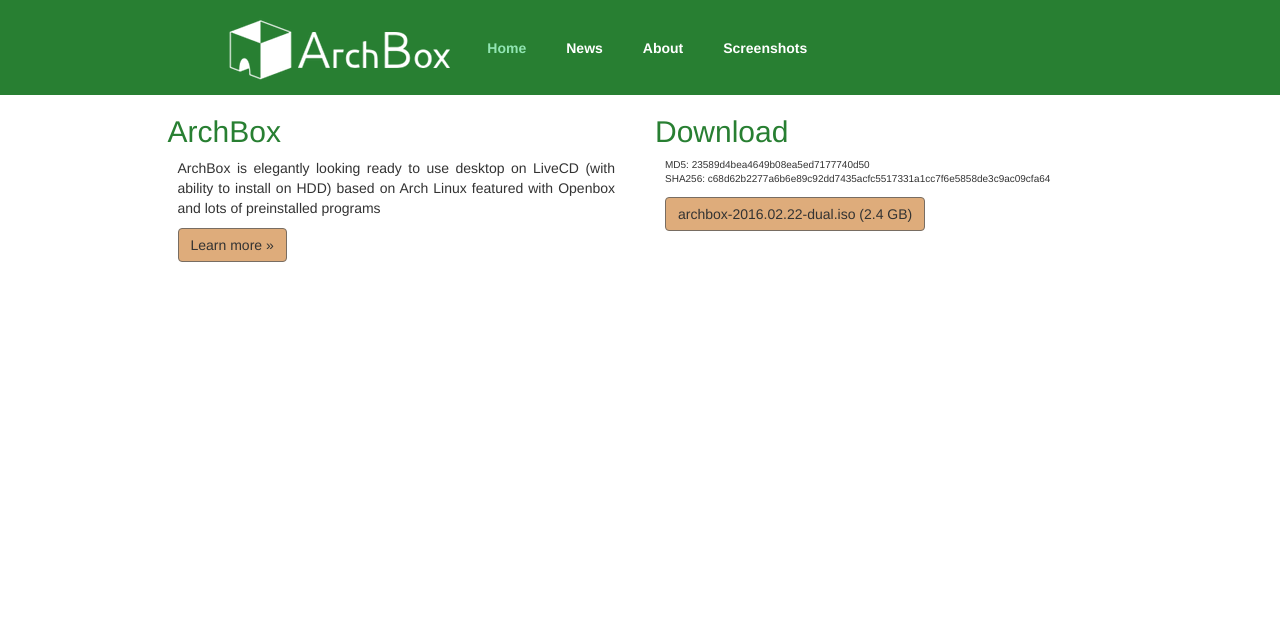
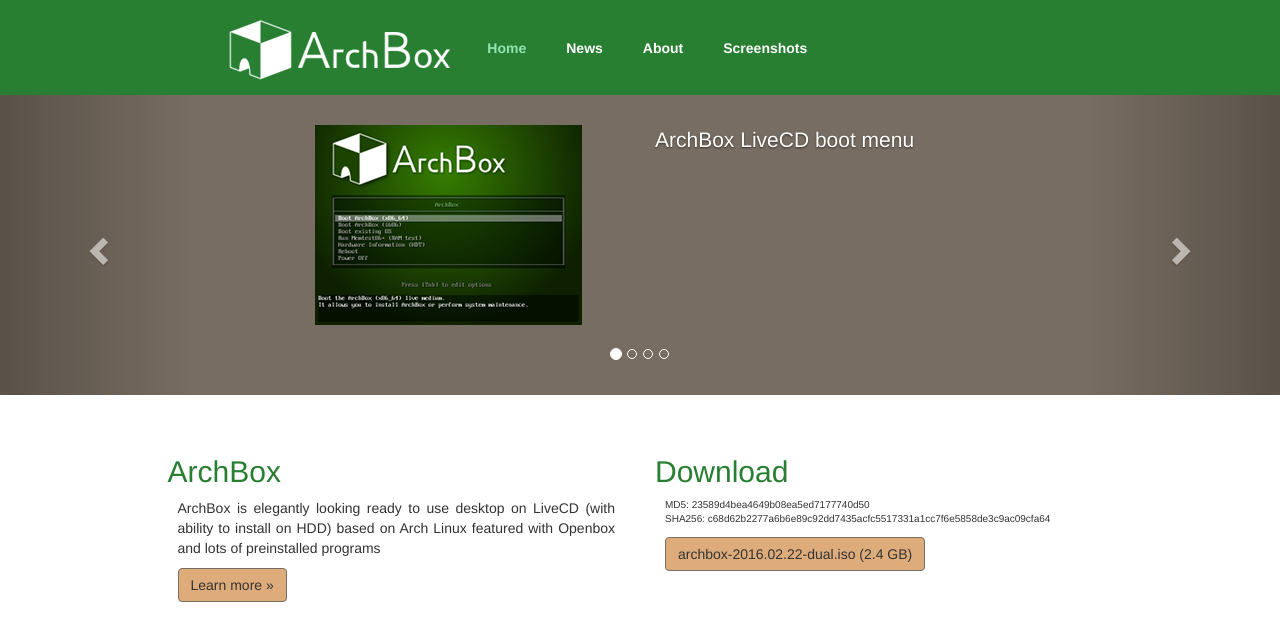
Before and after one commit to archbox-linux/archbox-linux.github.io, a Jekyll site: the page built from index.html, in a window 1280 px wide. Shown: the top 641 px of the page. Built offline with Jekyll 4.4.1, drawn with Linux system fonts in a browser that asks for light colours.

Commit message:
some screenshots added

```diff
--- a/css/style.css
+++ b/css/style.css
@@ -115,6 +115,7 @@
     margin-bottom: 20px;
     font-size: 21px;
     line-height: 1.4;
+    text-align: left;
   }
 
 }
--- a/index.html
+++ b/index.html
@@ -4,21 +4,22 @@
 
 <!-- Carousel
     ================================================== -->
-    <!--div id="myCarousel" class="carousel slide" data-ride="carousel">
+<div id="myCarousel" class="carousel slide" data-ride="carousel">
   <ol class="carousel-indicators">
     <li data-target="#myCarousel" data-slide-to="0" class="active"></li>
     <li data-target="#myCarousel" data-slide-to="1"></li>
     <li data-target="#myCarousel" data-slide-to="2"></li>
+    <li data-target="#myCarousel" data-slide-to="3"></li>
   </ol>
   <div class="carousel-inner" role="listbox">
     <div class="item active">
       <div class="container">
         <div class="carousel-caption">
           <div class="col-xs-6">
-                <img src="{{ site.baseurl }}/images/screen/screen1.png" class="screen-thumb">
+            <img src="{{ site.baseurl }}/images/screen/screen1_thumb.png" class="screen-thumb">
           </div>
           <div class="col-xs-6">
-              <p>Screenshot 1</p>
+            <p>ArchBox LiveCD boot menu</p>
           </div>
         </div>
       </div>
@@ -27,10 +28,10 @@
       <div class="container">
         <div class="carousel-caption">
           <div class="col-xs-6">
-                <img src="{{ site.baseurl }}/images/screen/screen1.png" class="screen-thumb">
+            <img src="{{ site.baseurl }}/images/screen/screen3_thumb.png" class="screen-thumb">
           </div>
           <div class="col-xs-6">
-              <p>Screenshot 2</p>
+            <p>ArchBox LiveCD initial boot</p>
           </div>
         </div>
       </div>
@@ -39,10 +40,22 @@
       <div class="container">
         <div class="carousel-caption">
           <div class="col-xs-6">
-                <img src="{{ site.baseurl }}/images/screen/screen1.png" class="screen-thumb">
+            <img src="{{ site.baseurl }}/images/screen/screen4_thumb.png" class="screen-thumb">
           </div>
           <div class="col-xs-6">
-              <p>Screenshot 3</p>
+            <p>ArchBox LiveCD - Openbox menu and gsimplecal (calendar)</p>
+          </div>
+        </div>
+      </div>
+    </div>
+    <div class="item">
+      <div class="container">
+        <div class="carousel-caption">
+          <div class="col-xs-6">
+            <img src="{{ site.baseurl }}/images/screen/screen5_thumb.png" class="screen-thumb">
+          </div>
+          <div class="col-xs-6">
+            <p>ArchBox Installer</p>
           </div>
         </div>
       </div>
```
Also changed, not shown: images/screen/screen1.png (added), images/screen/screen1_thumb.png (added), images/screen/screen2.png (added), images/screen/screen2_thumb.png (added), images/screen/screen3.png (added), images/screen/screen3_thumb.png (added), images/screen/screen4.png (added), images/screen/screen4_thumb.png (added), images/screen/screen5.png (added), images/screen/screen5_thumb.png (added). Lines whose indentation alone changed are shown as unchanged.
